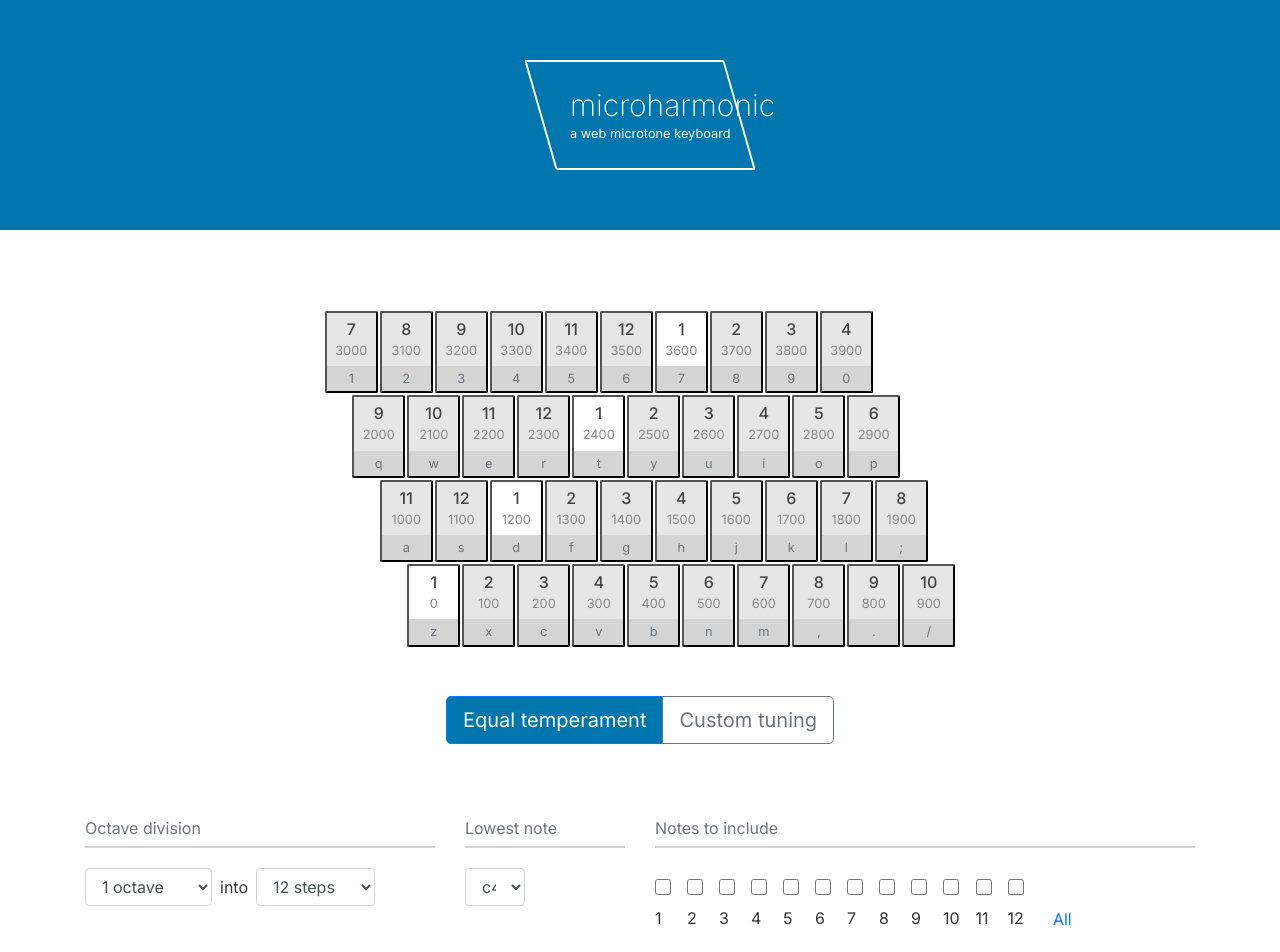
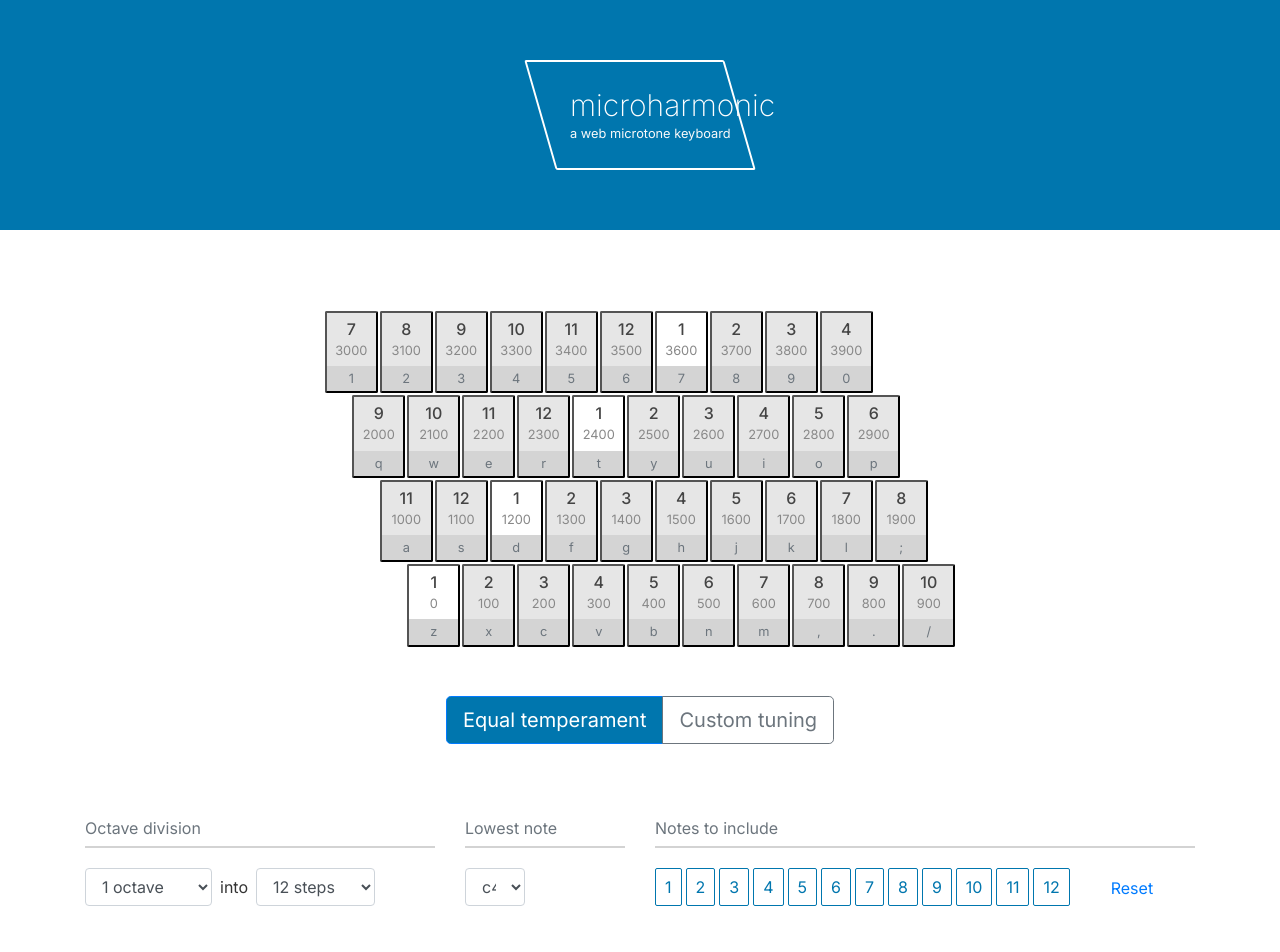
Before and after one commit to kevinsqi/microharmonic, a React (Create React App) app: page / in a window 1280 px wide. Shown: the top 952 px of the page. Built offline with nearby package versions, Linux system fonts and the light colour scheme.

Commit message:
improve 'notes to include' ui

```diff
--- a/src/App.css
+++ b/src/App.css
@@ -87,6 +87,20 @@ input[type='checkbox'] {
   width: 100%;
   padding-bottom: 6px;
   margin-bottom: 20px;
+}
+
+.NoteLabel {
+  cursor: pointer;
+  border-radius: 2px;
+  padding: 6px 9px;
+  margin: 0;
+  color: #0076ae;
+  border: 1px solid #0076ae;
+}
+
+.NoteLabel--selected {
+  background: #0076ae;
+  color: #fff;
 }
 
 .Parallelogram {
--- a/src/EqualTemperamentSettings.js
+++ b/src/EqualTemperamentSettings.js
@@ -1,6 +1,7 @@
 import React from 'react';
 import _ from 'lodash';
 import pluralize from 'pluralize';
+import classNames from 'classnames';
 
 import Label from './Label';
 import { getNoteLabel } from './noteHelpers';
@@ -105,9 +106,14 @@ class EqualTemperamentSettings extends React.Component {
         <div>
           {_.range(this.props.config.numSteps).map((note) => {
             return (
-              <label className="mr-3" key={note}>
+              <label
+                className={classNames('mr-1 mb-1', 'NoteLabel', {
+                  'NoteLabel--selected': this.props.config.selectedNotes[note],
+                })}
+                key={note}
+              >
                 <input
-                  className="form-control"
+                  className="form-control d-none"
                   type="checkbox"
                   name={note}
                   checked={!!this.props.config.selectedNotes[note]}
@@ -117,8 +123,8 @@ class EqualTemperamentSettings extends React.Component {
               </label>
             );
           })}
-          <button className="btn btn-link" onClick={this.onClickResetSelectedNotes}>
-            All
+          <button className="ml-4 btn btn-link" onClick={this.onClickResetSelectedNotes}>
+            Reset
           </button>
         </div>
       </div>
```
